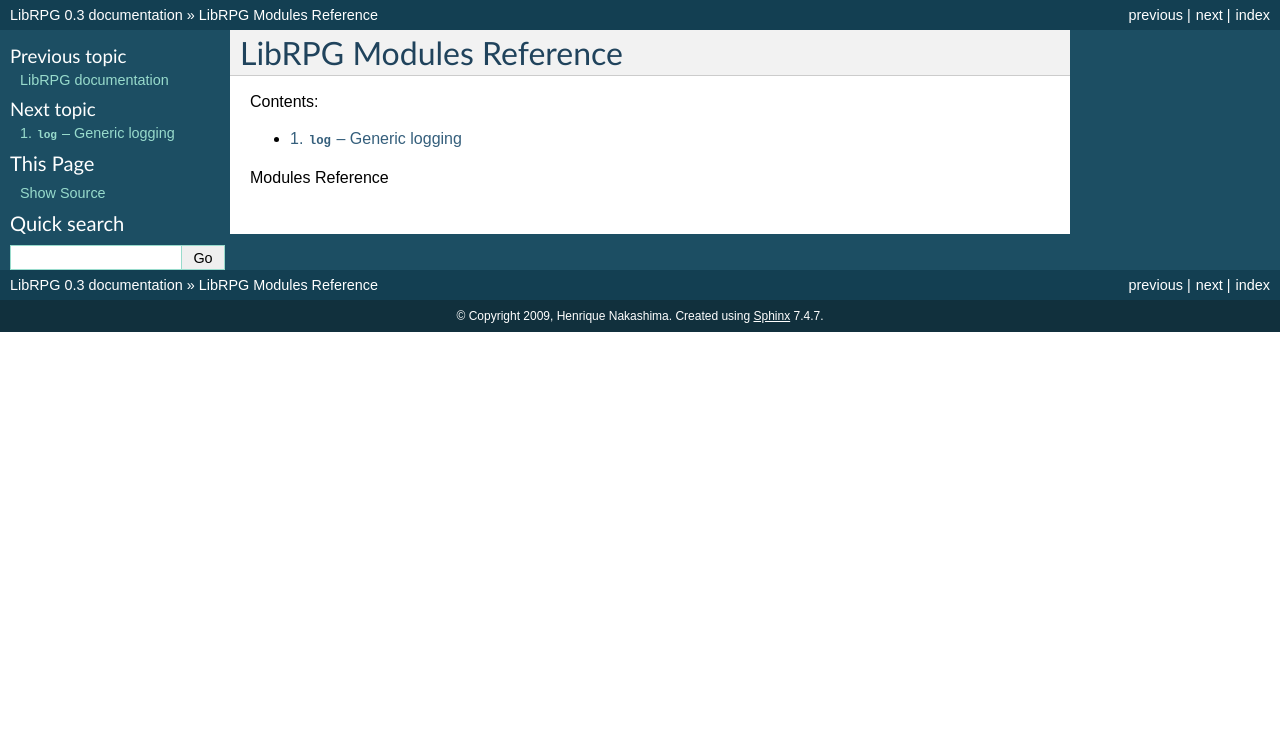
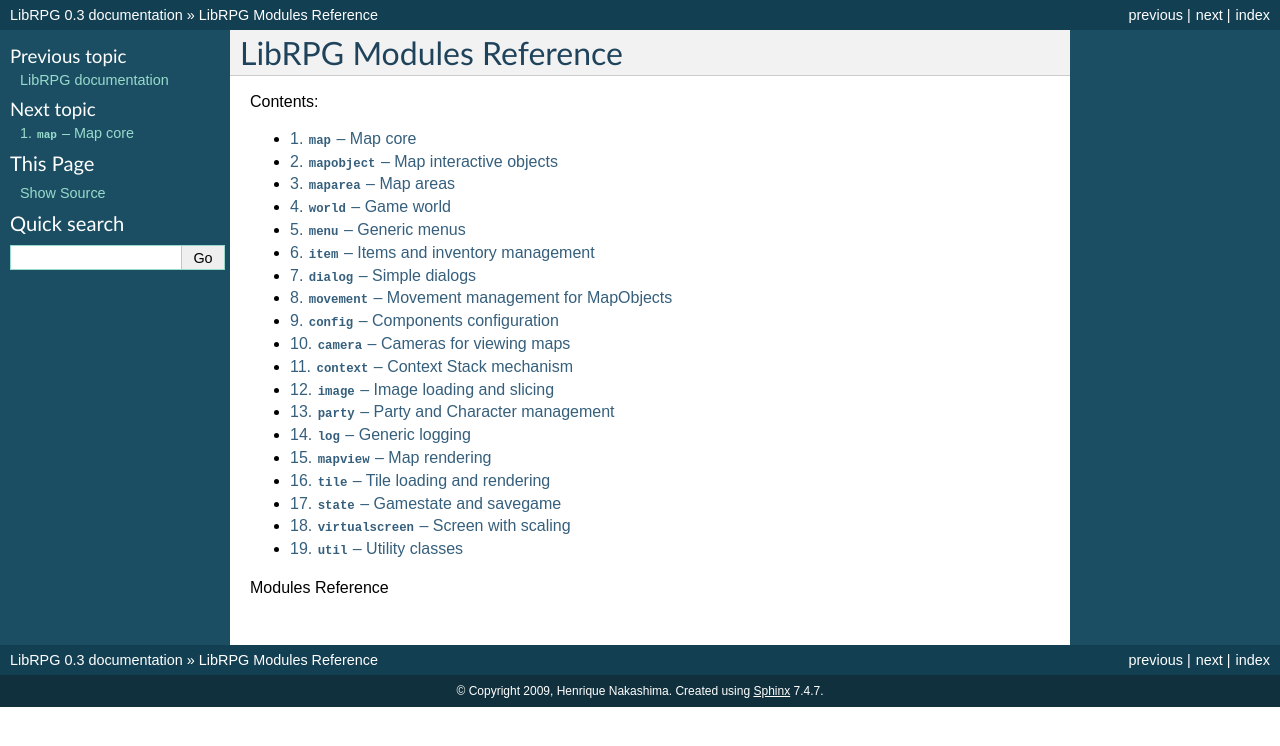
Before and after one commit to sllllls/librpg, a Sphinx documentation site: the page built from docs/reference/source/reference/index.rst, in a window 1280 px wide. Shown: the top 746 px of the page. Built offline with Sphinx 7.4.7, drawn with Linux system fonts in a browser that asks for light colours.

Commit message:
- Adding module reference sources

```diff
--- a/docs/reference/source/index.rst
+++ b/docs/reference/source/index.rst
@@ -6,16 +6,15 @@
 LibRPG documentation
 ====================
 
-Contents:
+A framework based on Pygame/Python for developing tile based old-school 2D tile-based RPGs.
 
 ..  toctree::
 
     reference/index
 
-LibRPG documentation
-
 Indices and tables
 ==================
 
 * :ref:`genindex`
+* :ref:`modindex`
 * :ref:`search`
--- /dev/null
+++ b/docs/reference/source/reference/camera.rst
@@ -0,0 +1,5 @@
+:mod:`camera` -- Cameras for viewing maps
+=========================================
+
+.. automodule:: camera
+   :members:
--- /dev/null
+++ b/docs/reference/source/reference/config.rst
@@ -0,0 +1,5 @@
+:mod:`config` -- Components configuration
+=========================================
+
+.. automodule:: config
+   :members:
--- /dev/null
+++ b/docs/reference/source/reference/context.rst
@@ -0,0 +1,5 @@
+:mod:`context` -- Context Stack mechanism
+=========================================
+
+.. automodule:: context
+   :members:
--- /dev/null
+++ b/docs/reference/source/reference/dialog.rst
@@ -0,0 +1,5 @@
+:mod:`dialog` -- Simple dialogs
+===============================
+
+.. automodule:: dialog
+   :members:
--- /dev/null
+++ b/docs/reference/source/reference/image.rst
@@ -0,0 +1,5 @@
+:mod:`image` -- Image loading and slicing
+=========================================
+
+.. automodule:: image
+   :members:
--- a/docs/reference/source/reference/index.rst
+++ b/docs/reference/source/reference/index.rst
@@ -6,6 +6,24 @@
 ..  toctree::
     :numbered:
 
+    map
+    mapobject
+    maparea
+    world
+    menu
+    item
+    dialog
+    movement
+    config
+    camera
+    context
+    image
+    party
     log
+    mapview
+    tile
+    state
+    virtualscreen
+    util
 
 Modules Reference
--- /dev/null
+++ b/docs/reference/source/reference/item.rst
@@ -0,0 +1,5 @@
+:mod:`item` -- Items and inventory management
+=============================================
+
+.. automodule:: item
+   :members:
--- /dev/null
+++ b/docs/reference/source/reference/map.rst
@@ -0,0 +1,5 @@
+:mod:`map` -- Map core
+======================
+
+.. automodule:: map
+   :members:
--- /dev/null
+++ b/docs/reference/source/reference/maparea.rst
@@ -0,0 +1,5 @@
+:mod:`maparea` -- Map areas
+===========================
+
+.. automodule:: maparea
+   :members:
--- /dev/null
+++ b/docs/reference/source/reference/mapobject.rst
@@ -0,0 +1,5 @@
+:mod:`mapobject` -- Map interactive objects
+===========================================
+
+.. automodule:: mapobject
+   :members:
--- /dev/null
+++ b/docs/reference/source/reference/mapview.rst
@@ -0,0 +1,5 @@
+:mod:`mapview` -- Map rendering
+===============================
+
+.. automodule:: mapview
+   :members:
--- /dev/null
+++ b/docs/reference/source/reference/menu.rst
@@ -0,0 +1,5 @@
+:mod:`menu` -- Generic menus
+============================
+
+.. automodule:: menu
+   :members:
--- /dev/null
+++ b/docs/reference/source/reference/movement.rst
@@ -0,0 +1,5 @@
+:mod:`movement` -- Movement management for MapObjects
+=====================================================
+
+.. automodule:: movement
+   :members:
--- /dev/null
+++ b/docs/reference/source/reference/party.rst
@@ -0,0 +1,5 @@
+:mod:`party` -- Party and Character management
+==============================================
+
+.. automodule:: party
+   :members:
--- /dev/null
+++ b/docs/reference/source/reference/state.rst
@@ -0,0 +1,5 @@
+:mod:`state` -- Gamestate and savegame
+======================================
+
+.. automodule:: state
+   :members:
--- /dev/null
+++ b/docs/reference/source/reference/tile.rst
@@ -0,0 +1,5 @@
+:mod:`tile` -- Tile loading and rendering
+=========================================
+
+.. automodule:: tile
+   :members:
--- /dev/null
+++ b/docs/reference/source/reference/util.rst
@@ -0,0 +1,5 @@
+:mod:`util` -- Utility classes
+==============================
+
+.. automodule:: util
+   :members:
--- /dev/null
+++ b/docs/reference/source/reference/virtualscreen.rst
@@ -0,0 +1,5 @@
+:mod:`virtualscreen` -- Screen with scaling
+===========================================
+
+.. automodule:: virtualscreen
+   :members:
--- /dev/null
+++ b/docs/reference/source/reference/world.rst
@@ -0,0 +1,5 @@
+:mod:`world` -- Game world
+==========================
+
+.. automodule:: world
+   :members:
```
